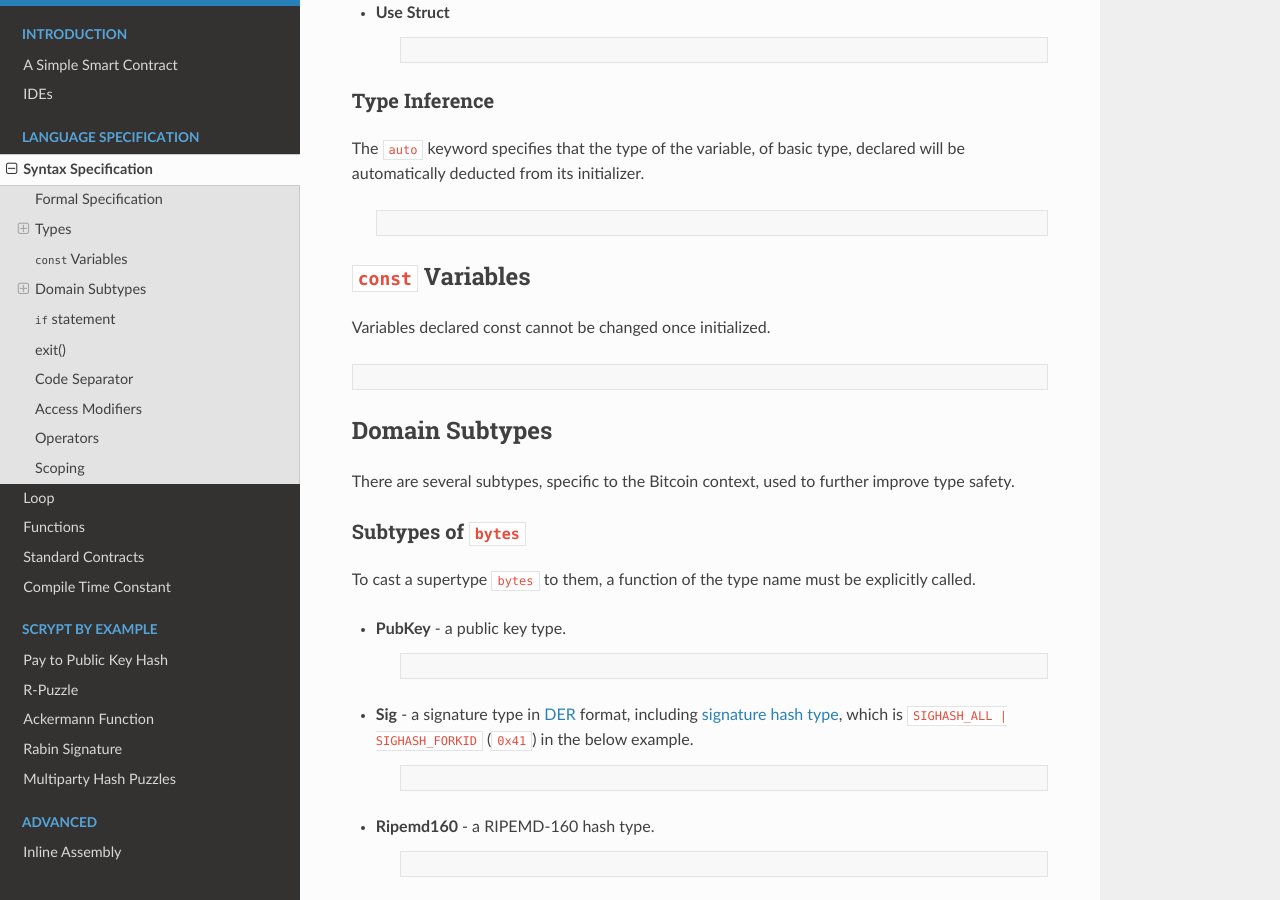
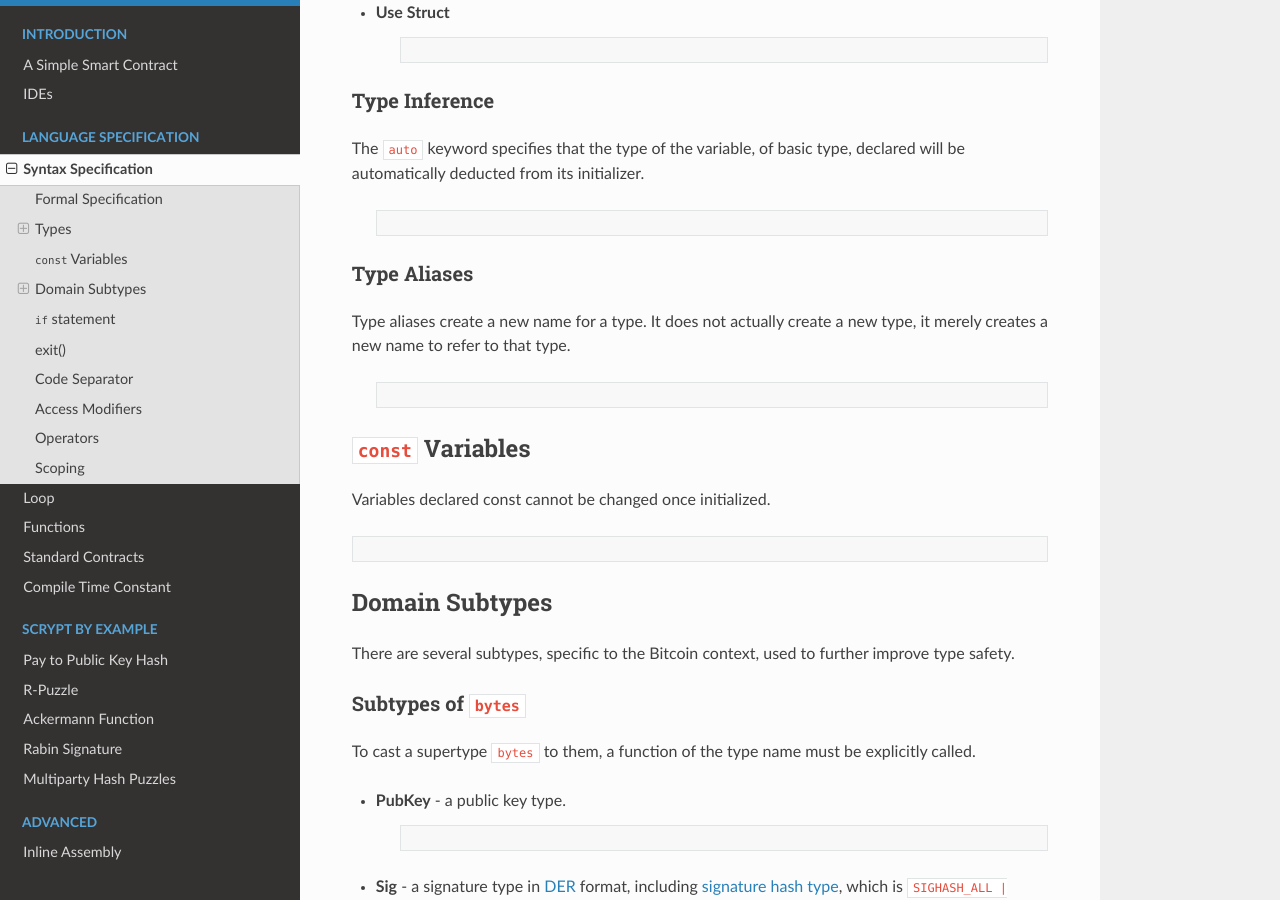
Before and after one commit to sCrypt-Inc/specification, a Sphinx documentation site: the page built from docs/syntax.rst, in a window 1280 px wide and 900 px high, scrolled down 1960 px. Built offline with Sphinx 7.4.7 and the Read the Docs theme 2.0.0, drawn with Linux system fonts in a browser that asks for light colours.

Commit message:
type alias

```diff
--- a/docs/syntax.rst
+++ b/docs/syntax.rst
@@ -154,6 +154,15 @@ The ``auto`` keyword specifies that the type of the variable, of basic type, dec
 
         auto a1 = b'36';      // bytes a1 = b'36';
         auto a2 = 1 + 5 * 3;  // int a2 = 1 + 5 * 3;
+
+Type Aliases
+------------
+Type aliases create a new name for a type. It does not actually create a new type, it merely creates a new name to refer to that type.
+
+    .. code-block:: solidity
+
+        type Age = int;
+        type Coordinate = int[2];
 
 ``const`` Variables
 ===================
```
